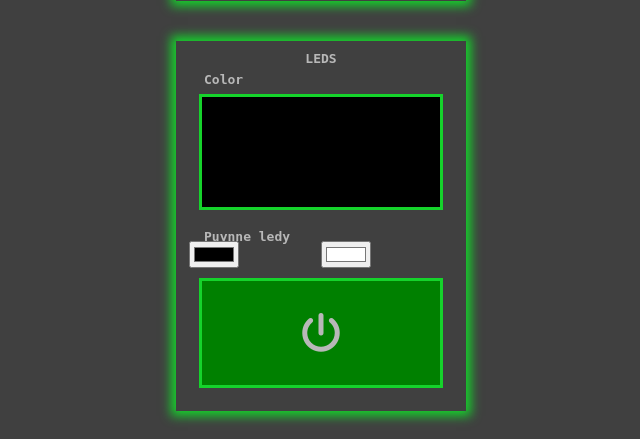
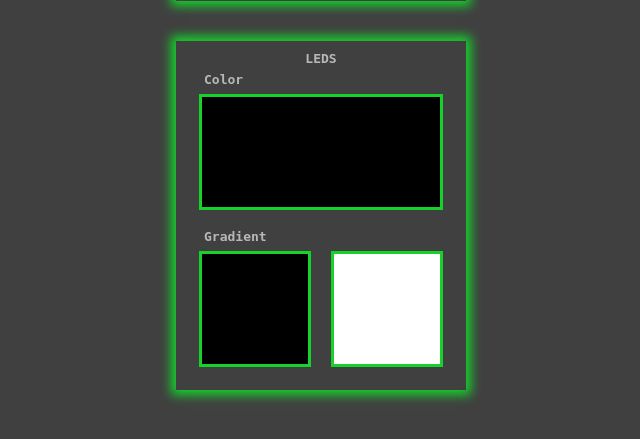
Before and after one commit to marcin93w/remote-control, a Django app: page / in a window 1280 px wide. Shown: the part 841-1280 px from the top of the page, without its empty margins (319-959 px from the left). After the commit the page ends 1243 px from the top, so only its background shows below. Run offline with Django 3.2, Linux system fonts and the light colour scheme; some libraries are stand-ins or nearby versions.

Commit message:
Leds gradient

```diff
--- a/irremote/irremoteapp/templates/index.html
+++ b/irremote/irremoteapp/templates/index.html
@@ -206,19 +206,20 @@
             </div>
         </div>
         <div class="subsection">
-            <div class="description">Puynne ledy</div>
+            <div class="description">Gradient</div>
             <div class="grid-table">
-                <input type="color" id="ledcolor1" name="ledcolor1" value="#000000">
-                <input type="color" id="ledcolor2" name="ledcolor2" value="#FFFFFF">
-                <button class="btn center" onclick='turnOnLedsAlt(this)'>
-                    <i id="lights-icon" class="fas icon fa-power-off"></i>
-                </button>
+                <div class="btn">
+                    <input type="color" id="ledcolor1" name="ledcolor1" value="#000000" onchange='turnOnLedsGradient(this)'>
+                </div>
+                <div class="btn">
+                    <input type="color" id="ledcolor2" name="ledcolor2" value="#FFFFFF" onchange='turnOnLedsGradient(this)'>
+                </div>
             </div>
 
         </div>
     </div>
     <script>
-         function turnOnLights(button) {
+        function turnOnLights(button) {
             const loaderStyle = document.getElementById('lights-loader').style
             const iconStyle = document.getElementById('lights-icon').style
             loaderStyle.display = 'block'
@@ -244,7 +245,9 @@
             })
         }
 
-        function turnOnLedsAlt(button) {
+        function turnOnLedsGradient(button) {
+            let leds = []
+
             const color1 = document.getElementById('ledcolor1').value
             const color2 = document.getElementById('ledcolor2').value
 
@@ -269,9 +272,17 @@
                 console.log(`r: ${r1} g: ${g1} b: ${b1}`)
                 console.log(`r: ${r} g: ${g} b: ${b}`)
 
-        }}
+                leds.push([r, g, b])
+            }
 
-
+            fetch('leds', {
+                method: 'POST',
+                headers: {
+                    'Content-Type': 'application/json',
+                },
+                body: JSON.stringify(leds),
+            })
+        }
     </script>
 </body>
 </html>
```
